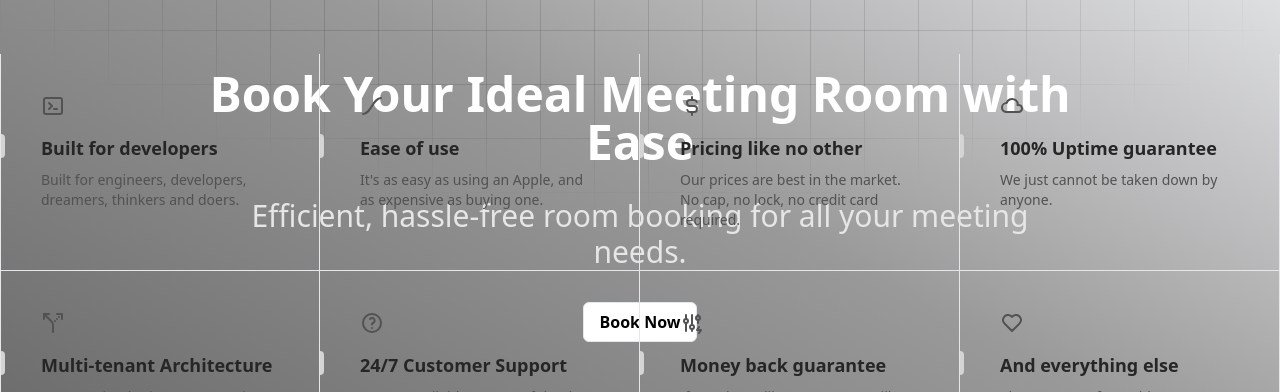
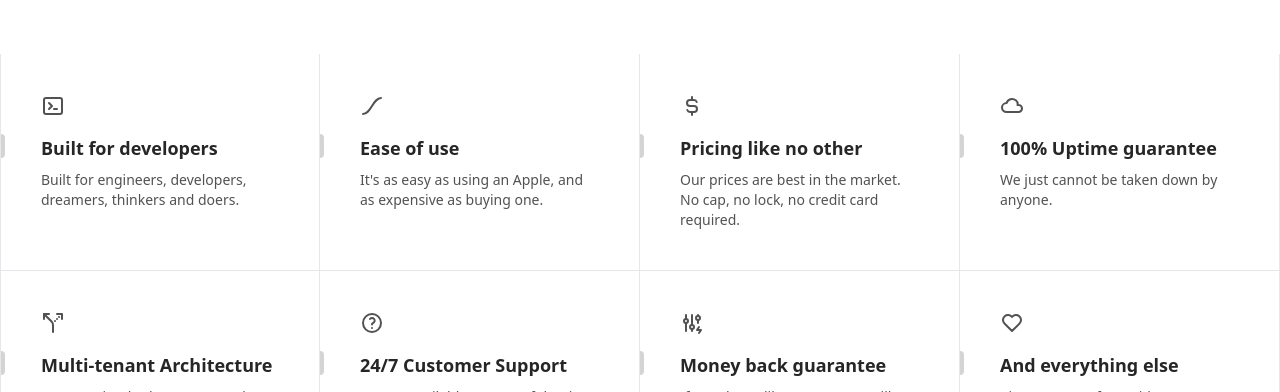
Before and after one commit to Bidyut-Sikder/hivehaus, a React (Vite) app: page / in a window 1280 px wide. Shown: the part 186-578 px from the top of the page. Built offline with nearby package versions, Linux system fonts and the light colour scheme; no server answers.

Commit message:
feat: adding beatifull card section on home page

```diff
--- a/src/components/home/HowItworks.tsx
+++ b/src/components/home/HowItworks.tsx
@@ -3,7 +3,6 @@ import { useTransform, motion, useScroll, MotionValue } from "framer-motion";
 import { useRef } from "react";
 import React from "react";
 import { projects } from "@/constants/constant";
-
 
 const HowItWorks = () => {
   const container = useRef(null);
--- a/src/pages/Home.tsx
+++ b/src/pages/Home.tsx
@@ -1,5 +1,5 @@
 import FeaturedRoom from "@/components/home/FeaturedRoom"
-import Hero from "@/components/home/Hero"
+// import Hero from "@/components/home/Hero"
 import HowItWorks from "@/components/home/HowItworks"
 import Services from "@/components/home/Services"
 
@@ -7,7 +7,7 @@ import Services from "@/components/home/Services"
 function Home() {
   return (
   <>
-  <Hero />
+  {/* <Hero /> */}
   <FeaturedRoom />
   <Services />
   <HowItWorks />
```
